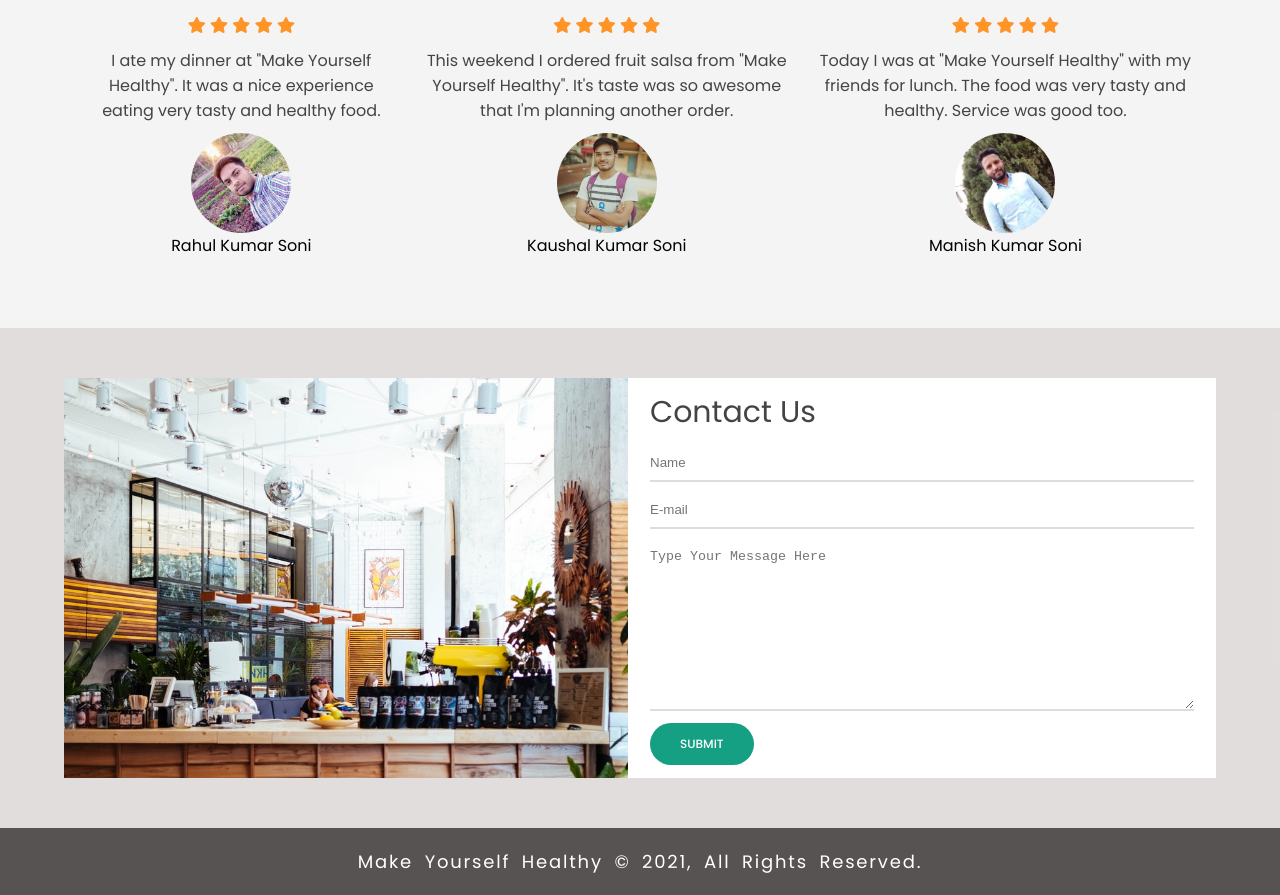
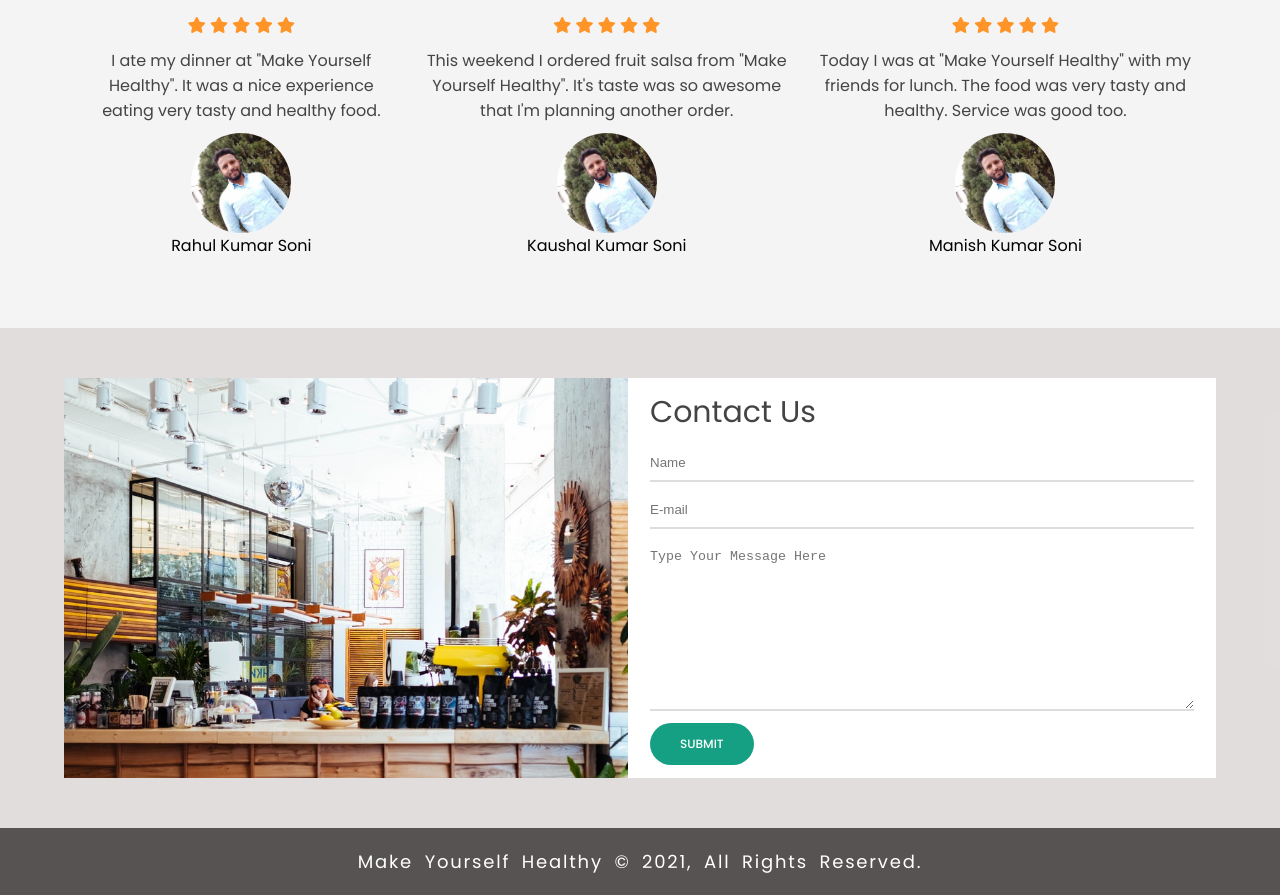
Before and after one commit to rahul-kumar-soni/makeyourselfhealthy, a plain HTML site: page index.html in a window 1280 px wide. Shown: the part 3399-4294 px from the top of the page. Drawn offline with nearby package versions, Linux system fonts and the light colour scheme.

Commit message:
changed photo

```diff
--- a/index.html
+++ b/index.html
@@ -165,7 +165,7 @@
                 <p class="testimonial-text">I ate my dinner at "Make Yourself Healthy". It was a nice experience eating very tasty and healthy food.</p>
                 <div class="customer-details">
                     <div class="customer-photo">
-                        <img src="./img/rahul.jpg" alt="">
+                        <img src="./img/manish.jpg" alt="">
                     </div>
                     <p class="customer-name">Rahul Kumar Soni</p>
                 </div>
@@ -181,7 +181,7 @@
                 <p class="testimonial-text">This weekend I ordered fruit salsa from "Make Yourself Healthy". It's taste was so awesome that I'm planning another order.</p>
                 <div class="customer-details">
                     <div class="customer-photo">
-                        <img src="./img/kaushal.jpg" alt="">
+                        <img src="./img/manish.jpg" alt="">
                     </div>
                     <p class="customer-name">Kaushal Kumar Soni</p>
                 </div>
```
